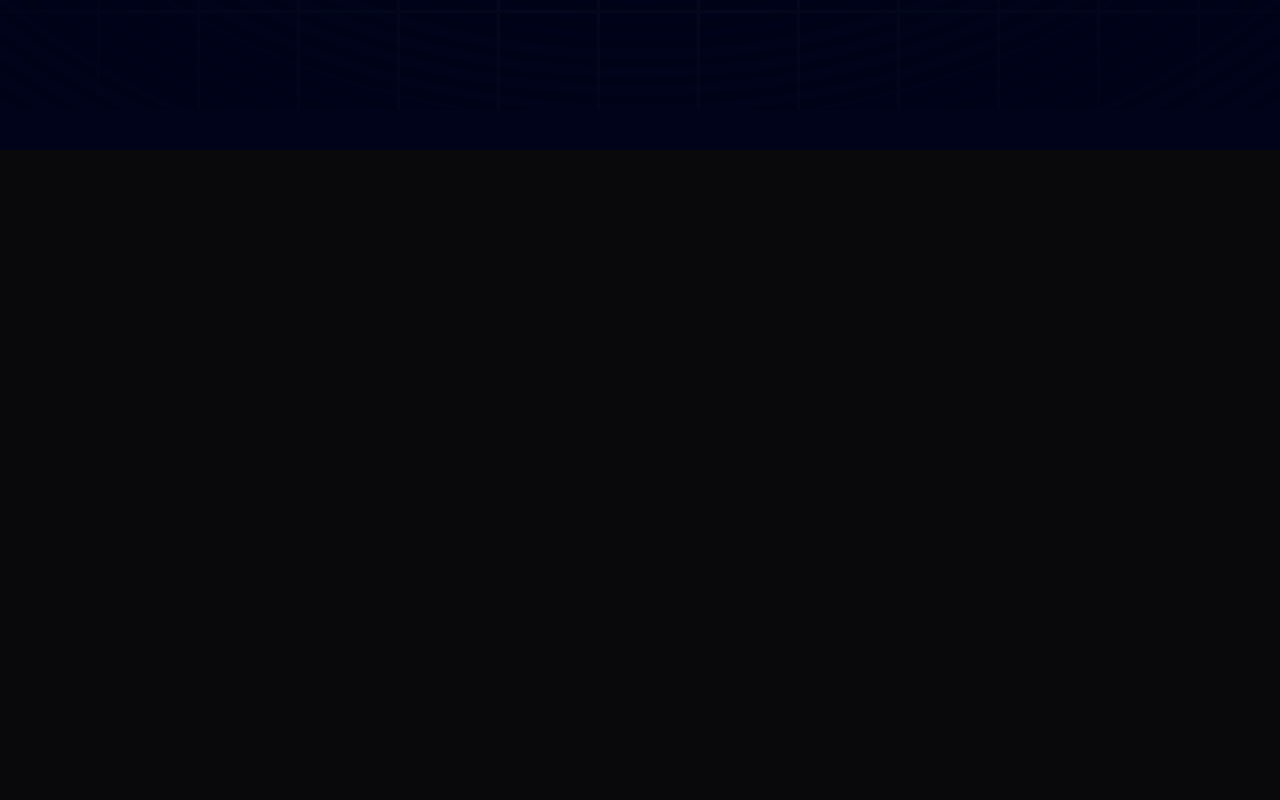
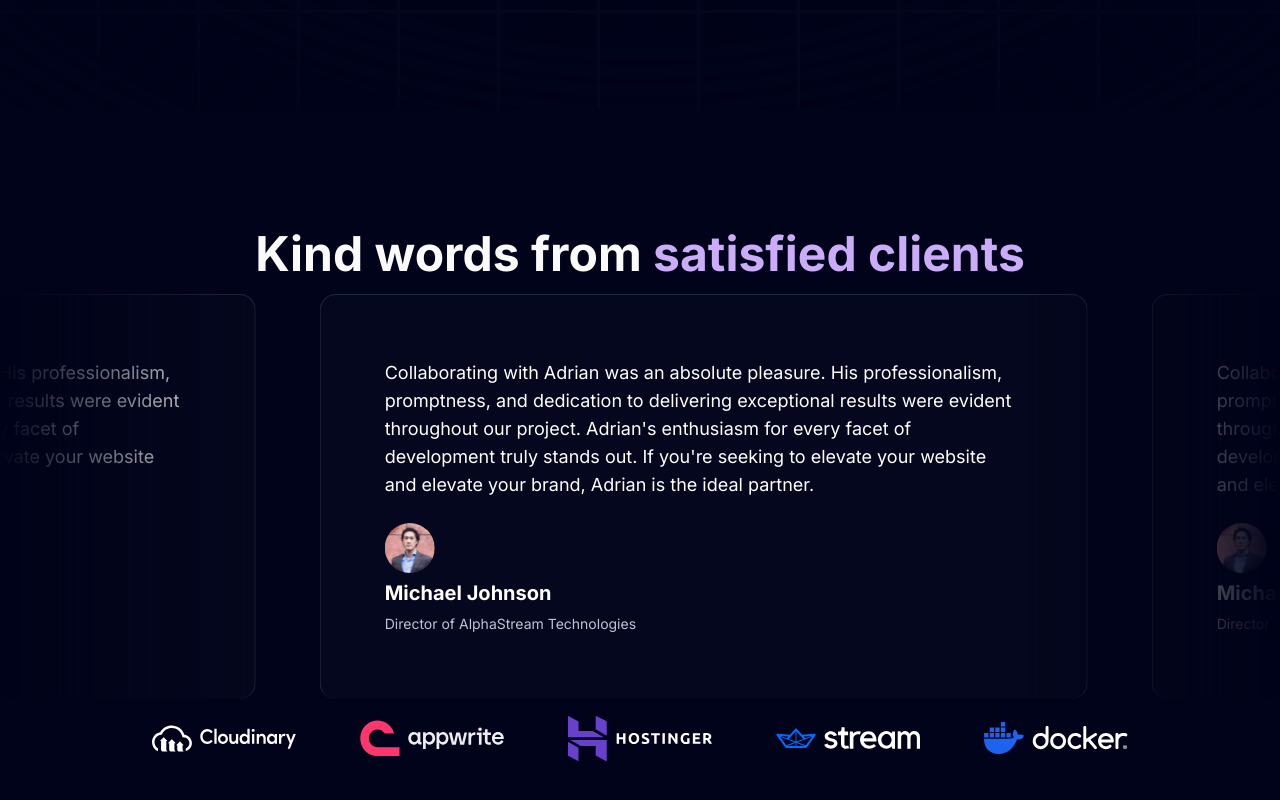
Before and after one commit to Danielroxs/Portfolio, a Next.js app: page / in a window 1280 px wide. Shown: the part 690-1490 px from the top of the page. Before the commit the page ends 840 px from the top, so only its background shows below. Built offline with nearby package versions, Linux system fonts and the light colour scheme.

Commit message:
Testimonials section finished

```diff
--- a/app/page.tsx
+++ b/app/page.tsx
@@ -1,3 +1,4 @@
+import Clients from "@/components/Clients";
 import Grid from "@/components/Grid";
 import Hero from "@/components/Hero";
 import RecentProjects from "@/components/RecentProjects";
@@ -14,6 +15,7 @@
         <Hero />
         {/* <Grid />
         <RecentProjects /> */}
+        <Clients />
       </div>
     </main>
   );
--- /dev/null
+++ b/components/Clients.tsx
@@ -0,0 +1,31 @@
+import React from "react";
+import { InfiniteMovingCards } from "./ui/InfiniteMovingCards";
+import { companies, testimonials } from "@/data";
+
+const Clients = () => {
+  return (
+    <div className="py-20" id="testimonials">
+      <h1 className="heading">
+        Kind words from <span className="text-purple">satisfied clients</span>
+      </h1>
+      <div className="flex flex-col items-center max-lg:mt-10">
+        <InfiniteMovingCards
+          items={testimonials}
+          direction="right"
+          speed="slow"
+        />
+
+        <div className="flex flex-wrap items-center justify-center gap-4 md:gap-16 max-lg:mt-10">
+          {companies.map(({ id, img, name, nameImg }) => (
+            <div key={id} className="flex md:max-w-60 max-w-32 gap-2">
+              <img src={img} alt={name} className="md:w-10 w-5" />
+              <img src={nameImg} alt={name} className="md:w-24 w-20" />
+            </div>
+          ))}
+        </div>
+      </div>
+    </div>
+  );
+};
+
+export default Clients;
--- /dev/null
+++ b/components/ui/InfiniteMovingCards.tsx
@@ -0,0 +1,127 @@
+"use client";
+
+import { cn } from "@/lib/util";
+import React, { useEffect, useState } from "react";
+
+export const InfiniteMovingCards = ({
+  items,
+  direction = "left",
+  speed = "fast",
+  pauseOnHover = true,
+  className,
+}: {
+  items: {
+    quote: string;
+    name: string;
+    title: string;
+  }[];
+  direction?: "left" | "right";
+  speed?: "fast" | "normal" | "slow";
+  pauseOnHover?: boolean;
+  className?: string;
+}) => {
+  const containerRef = React.useRef<HTMLDivElement>(null);
+  const scrollerRef = React.useRef<HTMLUListElement>(null);
+
+  useEffect(() => {
+    addAnimation();
+  }, []);
+  const [start, setStart] = useState(false);
+  function addAnimation() {
+    if (containerRef.current && scrollerRef.current) {
+      const scrollerContent = Array.from(scrollerRef.current.children);
+
+      scrollerContent.forEach((item) => {
+        const duplicatedItem = item.cloneNode(true);
+        if (scrollerRef.current) {
+          scrollerRef.current.appendChild(duplicatedItem);
+        }
+      });
+
+      getDirection();
+      getSpeed();
+      setStart(true);
+    }
+  }
+  const getDirection = () => {
+    if (containerRef.current) {
+      if (direction === "left") {
+        containerRef.current.style.setProperty(
+          "--animation-direction",
+          "forwards"
+        );
+      } else {
+        containerRef.current.style.setProperty(
+          "--animation-direction",
+          "reverse"
+        );
+      }
+    }
+  };
+  const getSpeed = () => {
+    if (containerRef.current) {
+      if (speed === "fast") {
+        containerRef.current.style.setProperty("--animation-duration", "20s");
+      } else if (speed === "normal") {
+        containerRef.current.style.setProperty("--animation-duration", "40s");
+      } else {
+        containerRef.current.style.setProperty("--animation-duration", "80s");
+      }
+    }
+  };
+  return (
+    <div
+      ref={containerRef}
+      className={cn(
+        "scroller relative z-20 w-screen overflow-hidden  [mask-image:linear-gradient(to_right,transparent,white_20%,white_80%,transparent)]",
+        className
+      )}
+    >
+      <ul
+        ref={scrollerRef}
+        className={cn(
+          " flex min-w-full shrink-0 gap-16 py-4 w-max flex-nowrap",
+          start && "animate-scroll ",
+          pauseOnHover && "hover:[animation-play-state:paused]"
+        )}
+      >
+        {items.map((item, idx) => (
+          <li
+            className="w-[90vw] max-w-full relative rounded-2xl border border-b-0 flex-shrink-0 border-slate-800 p-5 md:p-16 md:w-[60vw]"
+            style={{
+              background: "rgb(4,7,29)",
+              backgroundColor:
+                "linear-gradient(90deg, rgba(4,7,29,1) 0%, rgba(12,14,35,1) 100%)",
+            }}
+            key={idx}
+          >
+            <blockquote>
+              <div
+                aria-hidden="true"
+                className="user-select-none -z-1 pointer-events-none absolute -left-0.5 -top-0.5 h-[calc(100%_+_4px)] w-[calc(100%_+_4px)]"
+              ></div>
+              <span className=" relative z-20 text-sm md:text-lg leading-[1.6] text-white font-normal">
+                {item.quote}
+              </span>
+              <div className="relative z-20 mt-6 flex flex-row items-center">
+                <span className="flex flex-col gap-1">
+                  <div className="me-3">
+                    <img src="/profile.svg" alt="profile" />
+                  </div>
+                  <div className="flex flex-col gap-1">
+                    <span className=" text-xl leading-[1.6] text-white font-bold">
+                      {item.name}
+                    </span>
+                    <span className=" text-sm leading-[1.6] text-white-200 font-normal">
+                      {item.title}
+                    </span>
+                  </div>
+                </span>
+              </div>
+            </blockquote>
+          </li>
+        ))}
+      </ul>
+    </div>
+  );
+};
```
